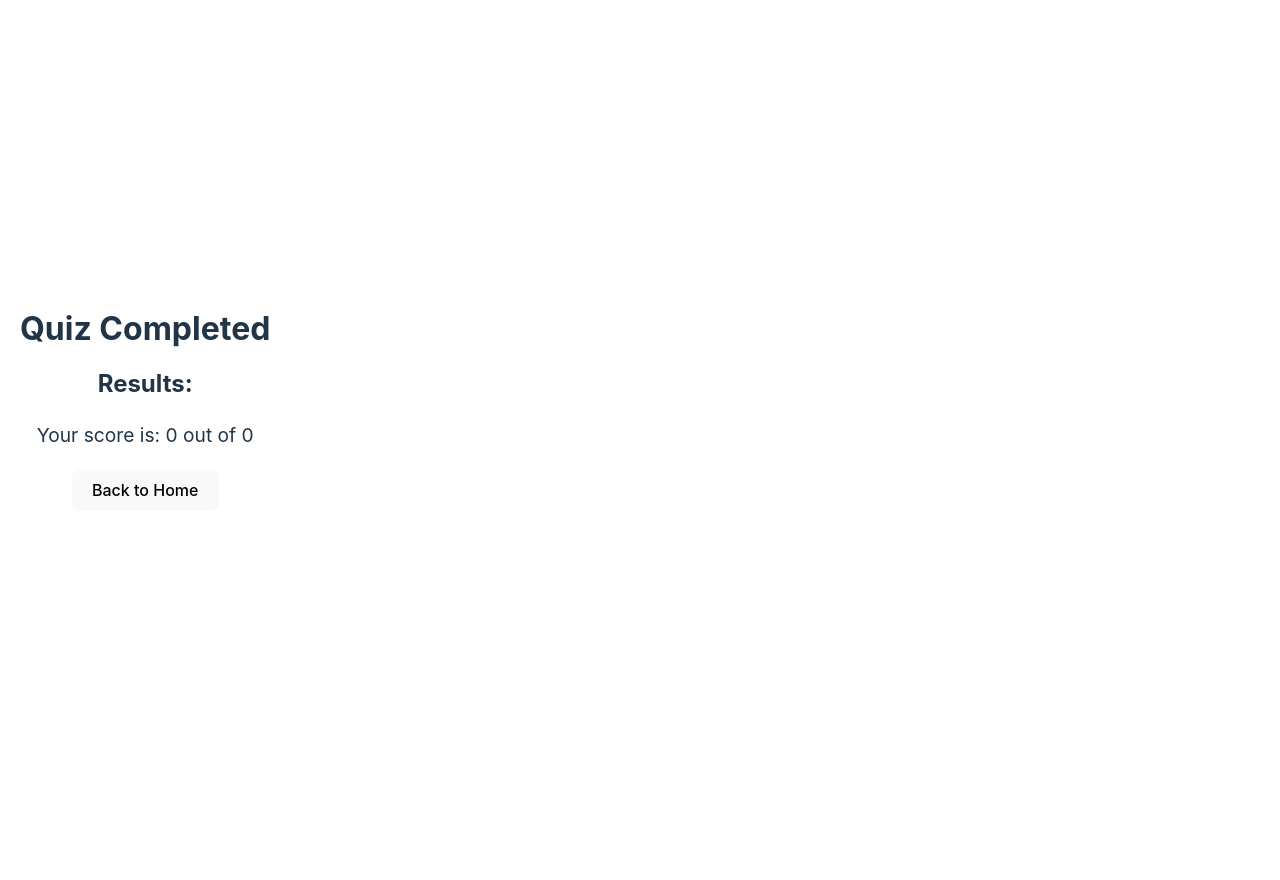
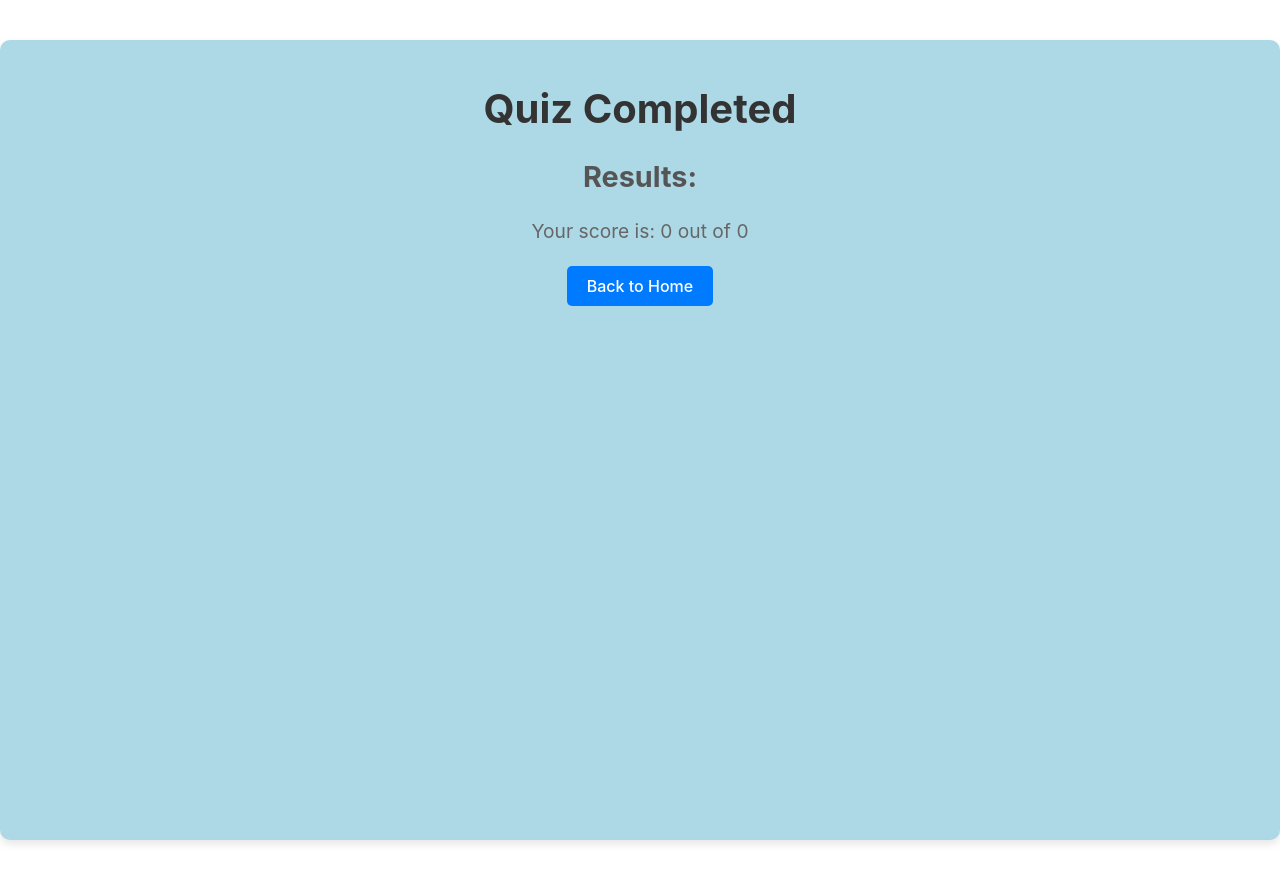
Before and after one commit to RajeshRigaps/QuizApp, a React (Vite) app in the folder quiz-app-frontend/: page /result in a window 1280 px wide. Before the commit the page ends 800 px from the top, so only its background shows below. Built offline with nearby package versions, Linux system fonts and the light colour scheme.

Commit message:
chore: Add css for ResultsPage

```diff
--- a/quiz-app-frontend/src/assets/styles/Home.css
+++ b/quiz-app-frontend/src/assets/styles/Home.css
@@ -2,6 +2,7 @@
 
 .home-container {
     background-color: lightblue;
+    background-image: none;
     padding: 20px;
     height: 100vh;
     width: 100vw;
--- a/quiz-app-frontend/src/assets/styles/ResultsPage.css
+++ b/quiz-app-frontend/src/assets/styles/ResultsPage.css
@@ -1,34 +1,67 @@
 .result-page {
+    min-height: 100vh;
+    min-width: 100vw;
     padding: 20px;
     text-align: center;
+    background-color: lightblue; /* Light blue background color */
+    background-size: cover;
+    border-radius: 10px;
+    box-shadow: 0 4px 8px rgba(0, 0, 0, 0.1);
+    max-width: 800px;
+    margin: 40px auto;
+    box-sizing: border-box;
 }
 
 .result-page h1 {
-    font-size: 2em;
+    font-size: 2.5em;
     margin-bottom: 20px;
+    color: #333;
 }
 
 .result-page h2 {
-    font-size: 1.5em;
+    font-size: 1.8em;
     margin-bottom: 10px;
+    color: #555;
 }
 
 .result-page p {
     font-size: 1.2em;
     margin-bottom: 20px;
+    color: #666;
 }
 
 .result-page ul {
     list-style-type: none;
     padding: 0;
+    margin: 0;
 }
 
 .result-page li {
-    margin-bottom: 15px;
+    background-color: #fff;
+    padding: 15px;
+    margin-bottom: 10px;
+    border-radius: 5px;
+    box-shadow: 0 2px 4px rgba(0, 0, 0, 0.1);
     text-align: left;
 }
 
-.result-page strong {
+.result-page li strong {
     display: block;
     margin-bottom: 5px;
+    color: #333;
 }
+
+.result-page button {
+    padding: 10px 20px;
+    font-size: 1em;
+    color: #fff;
+    background-color: #007bff;
+    border: none;
+    border-radius: 5px;
+    cursor: pointer;
+    transition: background-color 0.3s ease;
+}
+
+.result-page button:hover {
+    background-color: #0056b3;
+}
```
